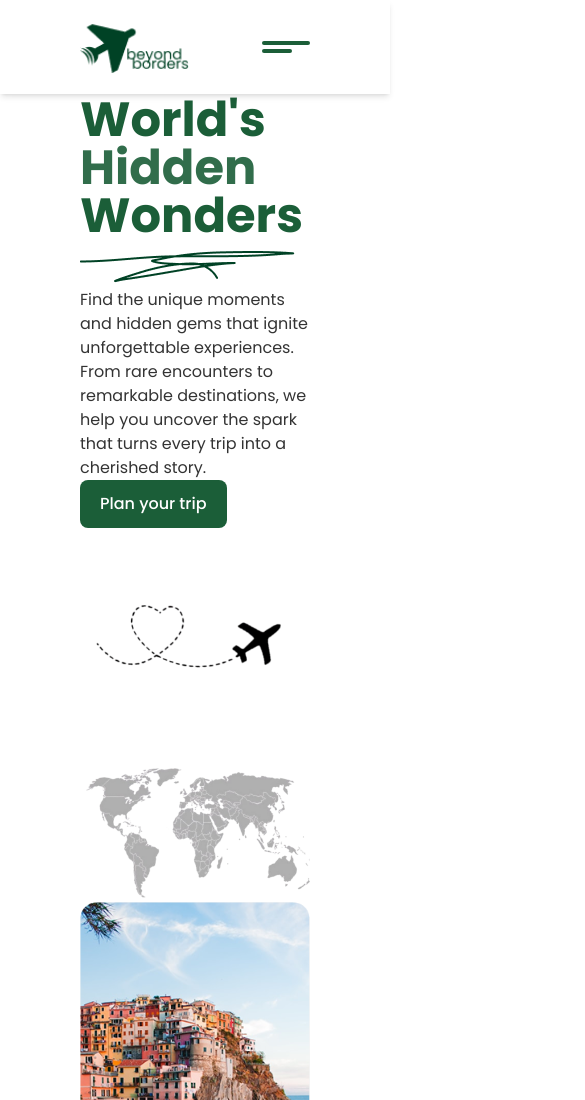
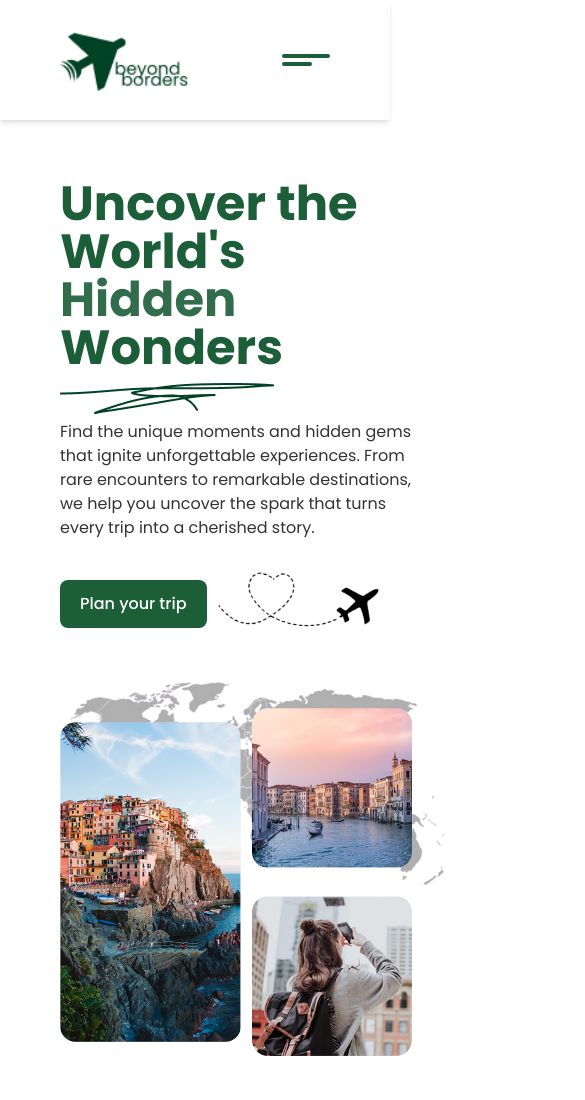
Before and after one commit to Jhonas028/BEYOND-BORDERS---SOTERO, a website: page src/index.html in a window 390 px wide. Shown: the top 1100 px of the page, 585 px wide, since content can reach past the window. Drawn offline with Linux system fonts and the light colour scheme.

Commit message:
done with mobile and desktop

```diff
--- a/src/index.html
+++ b/src/index.html
@@ -10,13 +10,13 @@
 
 <body>
   <!-- >> header -->
-  <header class="py-5 md:py-7 fixed shadow-md w-full z-50">
+  <header class="py-7 fixed shadow-md w-full z-50">
     <div class="container">
       <!-- wrapper -->
       <div class="flex justify-between items-center">
         <!-- logo -->
         <div>
-          <img class="w-28 md:w-33" src="../IMG/LOGO.png" alt="Get Pizza logo" />
+          <img class="w-33" src="../IMG/LOGO.png" alt="Get Pizza logo" />
         </div>
         <!-- nav -->
         <nav class="headerNav" aria-label="Main navigation">
@@ -40,14 +40,14 @@
   </header>
 
   <!-- banner -->
-  <section class="md:pt-44 md:py-20">
+  <section class="pt-45 pb-12 md:pt-44 md:py-20">
     <div class="container">
       <!-- wrapper -->
       <div class="grid md:grid-cols-2">
         <!-- left -->
         <div class="md:items-center md:justify-center md:">
           <!-- first intro -->
-          <div class="md:mt-16">
+          <div class="md:mt-25">
             <h1 class="text-primary leading-none">
               Uncover the <br />
               World's
@@ -56,16 +56,17 @@
             </h1>
           </div>
 
-          <p class="md:mt-10 md:max-w-lg">
+          <p class="md:mt-10 md:max-w-xl">
             Find the unique moments and hidden gems that ignite unforgettable
             experiences. From rare encounters to remarkable destinations, we
             help you uncover the spark that turns every trip into a cherished
             story.
           </p>
 
-          <div class="md:flex md:items-center md:mt-10">
+          <div class="flex items-center mt-10 md:mt-20">
             <a href="#" class="btn btn--green">Plan your trip</a>
-            <img class="md:object-fill md:absolute md:ml-36" src="../img/airplane.png" alt="airplane-img" />
+            <img class="md:object-fill absolute ml-36 w-50 md:w-100 md:ml-45" src="../img/airplane.png"
+              alt="airplane-img" />
           </div>
         </div>
 
@@ -73,17 +74,18 @@
         <div>
           <!-- background map -->
           <div>
-            <img class="md:w-3xl md:absolute md:-z-30 md:left-210 md:bottom-80" src="../img/map.png" alt="map-img" />
+            <img class="w-sm md:w-3xl absolute -z-30 md:left-200 md:bottom-80 md:mt-5 mt-8" src="../img/map.png"
+              alt="map-img" />
           </div>
           <!-- absolute front grid -->
-          <div class="md:grid md:grid-cols-[20rem_40rem] md:inset-0 md:z-20 md:mt-25">
+          <div class="grid grid-cols-[12rem_10rem] md:grid-cols-[20rem_40rem] inset-0 z-20 md:mt-20 mt-20">
             <!-- left big image spans 2 rows -->
-            <img class="row-span-2 h-70px object-cover rounded-2xl my-auto" src="../img/banner1.png"
+            <img class="row-span-2 h-80 md:h-130 object-cover rounded-2xl my-auto" src="../img/banner1.png"
               alt="img landscape" />
             <!-- right top -->
-            <img class="object-cover rounded-2xl" src="../img/banner2.png" alt="img landscape 2" />
+            <img class="object-cover h-40 md:h-70  rounded-2xl" src="../img/banner2.png" alt="img landscape 2" />
             <!-- right bottom -->
-            <img class="object-cover rounded-2xl mt-7" src="../img/banner3.png" alt="girl image" />
+            <img class="object-cover h-40 md:h-70  rounded-2xl mt-7" src="../img/banner3.png" alt="girl image" />
           </div>
         </div>
       </div>
@@ -292,12 +294,12 @@
 
         <!-- right -->
         <div class="flex gap-3 md:gap-5">
-          <img class="flex-1 h-64 object-cover rounded-3xl md:w-75 md:h-130 md:flex-none" src="../img/destination-3.jpg"
-            alt="Dubrovnik old town, Croatia" />
-          <img class="flex-1 h-64 object-cover rounded-3xl md:w-40 md:h-130 md:flex-none" src="../img/destination-2.jpg"
-            alt="Hot air balloons over Cappadocia, Turkey" />
-          <img class="flex-1 h-64 object-cover rounded-3xl md:w-40 md:h-130 md:flex-none" src="../img/destination-1.jpg"
-            alt="Golden Bridge at Bà Nà Hills, Vietnam" />
+          <img class="flex-1 h-64 object-cover rounded-3xl w-45 h-50 md:w-75 md:h-130 md:flex-none"
+            src="../img/destination-3.jpg" alt="Dubrovnik old town, Croatia" />
+          <img class="flex-1 h-64 object-cover rounded-3xl w-20 h-50 md:w-40 md:h-130 md:flex-none"
+            src="../img/destination-2.jpg" alt="Hot air balloons over Cappadocia, Turkey" />
+          <img class="flex-1 h-64 object-cover rounded-3xl w-20 h-50 md:w-40 md:h-130 md:flex-none"
+            src="../img/destination-1.jpg" alt="Golden Bridge at Bà Nà Hills, Vietnam" />
         </div>
       </div>
     </div>
@@ -310,7 +312,7 @@
       <div class="mt-3">
         <input class="bg-white rounded-2xl py-2.5 px-4 w-sm placeholder-black placeholder:font-bold text-black"
           type="text" placeholder="Email Address">
-        <a class="btn btn--green ml-2" href="#"> SUBSCRIBE</a>
+        <a class="btn btn--green ml-2 mt-8 md:mt-0" href="#"> SUBSCRIBE</a>
       </div>
       <p class="mt-8">Subscribe to our newsletters and exclusive promotions. Read our <span class="underline">Privacy
           Policy.</span> </p>
--- a/src/input.css
+++ b/src/input.css
@@ -66,7 +66,7 @@
   }
 
   .container {
-    @apply max-w-7xl w-full mx-auto px-20;
+    @apply max-w-7xl w-full mx-auto px-15;
   }
 
   h1 {
```
Also changed, not shown: dist/output.css.
